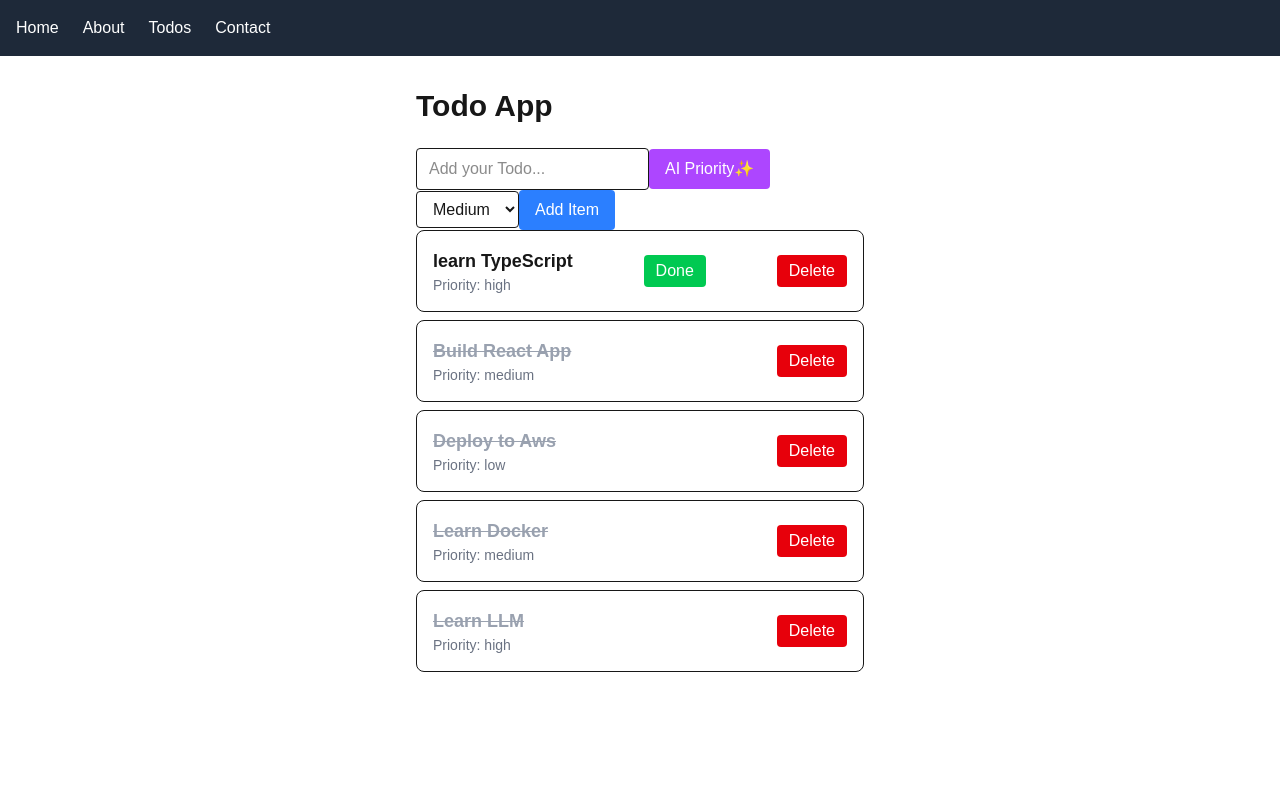
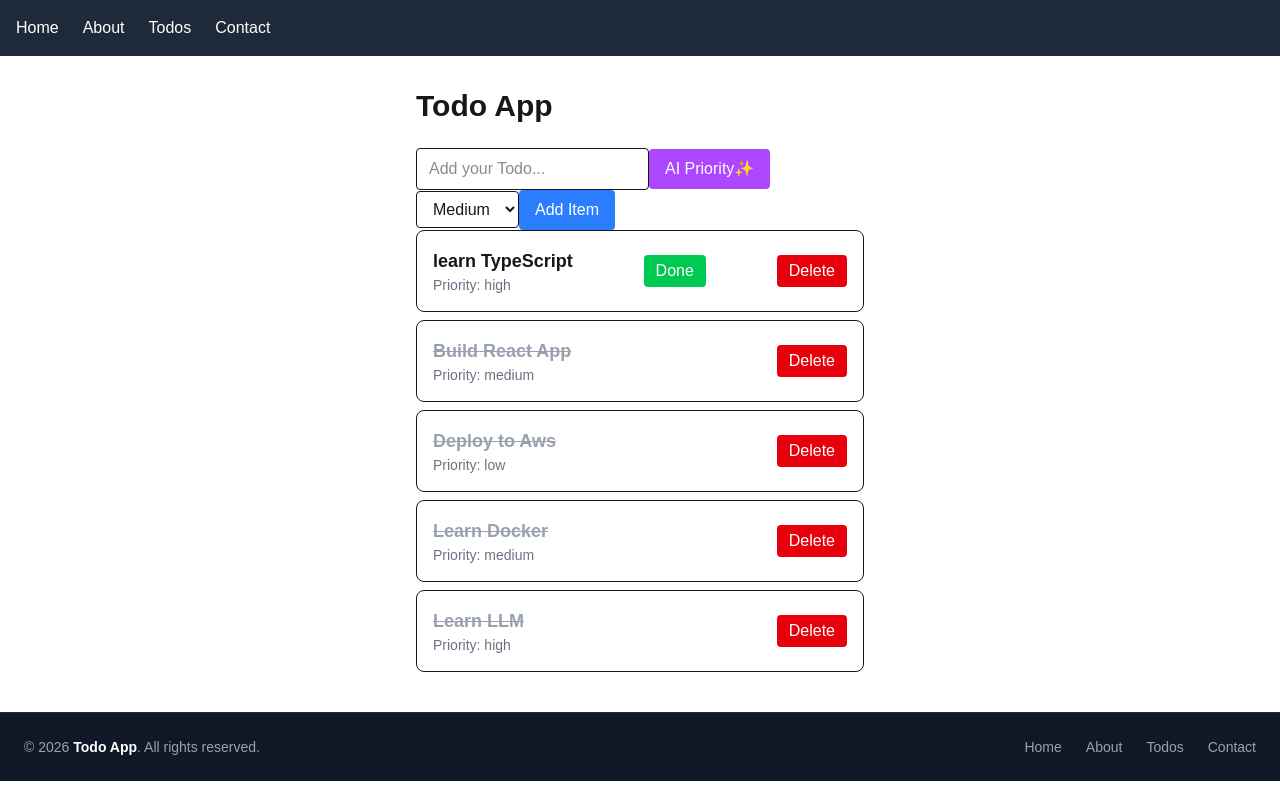
Before and after one commit to CoderMahabub/my-next-app, a Next.js app: page / in a window 1280 px wide. Built offline with nearby package versions, Linux system fonts and the light colour scheme.

Commit message:
Footer Added

```diff
--- /dev/null
+++ b/app/components/Footer.tsx
@@ -0,0 +1,20 @@
+import Link from "next/link";
+
+export default function Footer() {
+    return (
+        <footer className="p-6 bg-gray-900 text-gray-400 border-t border-gray-800">
+            <div className="container mx-auto flex flex-col md:flex-row justify-between items-center gap-4">
+                <p className="text-sm">
+                    &copy; {new Date().getFullYear()} <span className="text-white font-semibold">Todo App</span>. All rights reserved.
+                </p>
+
+                <div className="flex gap-6 text-sm">
+                    <Link href="/" className="hover:text-gray-300">Home</Link>
+                    <Link href="/about" className="hover:text-gray-300">About</Link>
+                    <Link href="/todos" className="hover:text-gray-300">Todos</Link>
+                    <Link href="/contact" className="hover:text-gray-300">Contact</Link>
+                </div>
+            </div>
+        </footer>
+    )
+}
--- a/app/layout.tsx
+++ b/app/layout.tsx
@@ -2,6 +2,7 @@ import type { Metadata } from "next";
 import { Geist, Geist_Mono } from "next/font/google";
 import "./globals.css";
 import Navbar from "./components/Navbar";
+import Footer from "./components/Footer";
 
 const geistSans = Geist({
   variable: "--font-geist-sans",
@@ -31,6 +32,7 @@ export default function RootLayout({
       <body className="min-h-full flex flex-col">
         <Navbar></Navbar>
         {children}
+        <Footer></Footer>
       </body>
     </html>
   );
```
